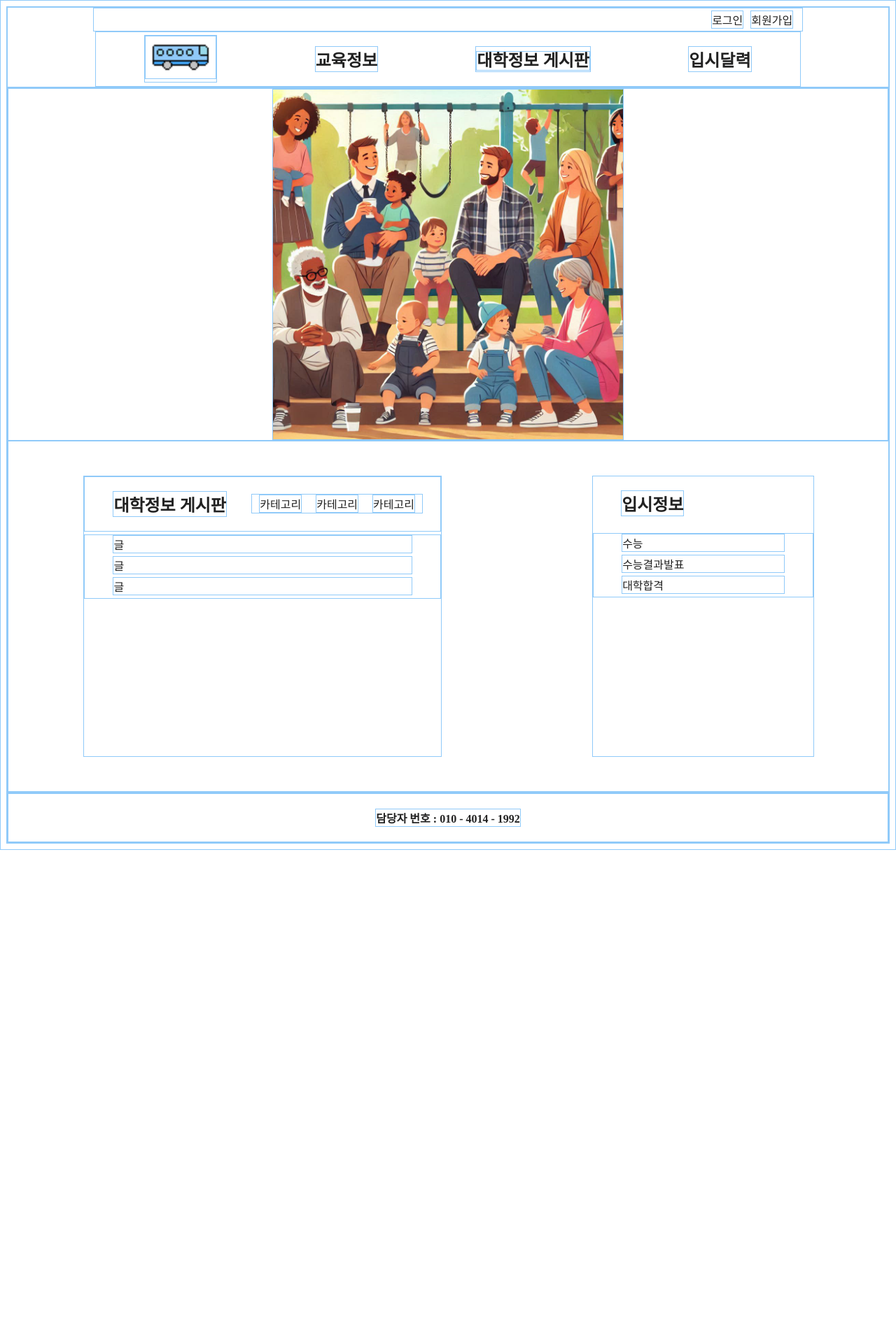
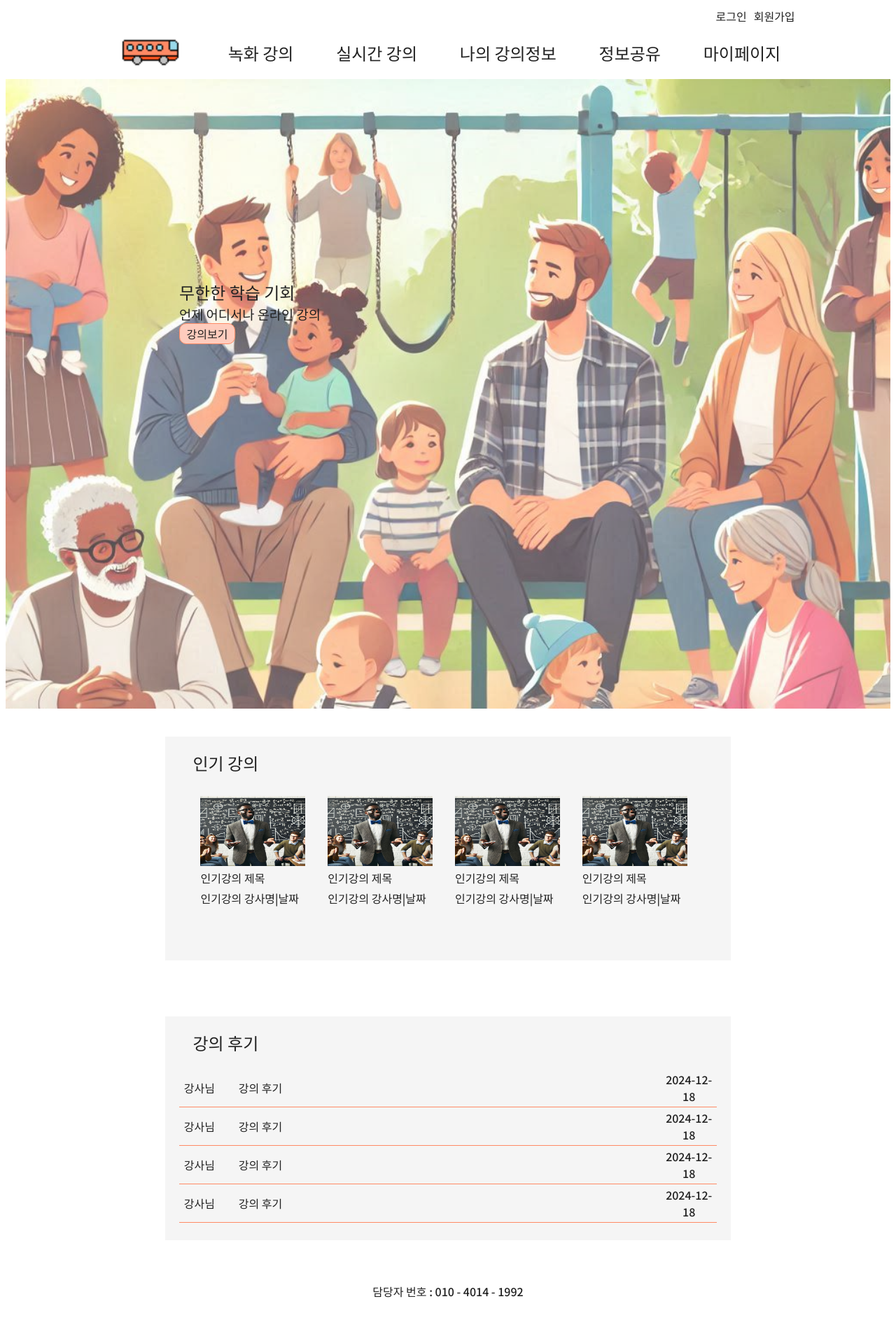
Before and after one commit to BusLastStop/onlineclass, a Java web app: page / in a window 1280 px wide. Shown: the whole page at 70% size. Before the commit the page ends 1215 px from the top, so only its background shows below. Run offline with Tomcat 11, a stand-in JSP engine, Linux system fonts and the light colour scheme.

Commit message:
make main page

```diff
--- a/src/main/webapp/WEB-INF/views/common/header.jsp
+++ b/src/main/webapp/WEB-INF/views/common/header.jsp
@@ -6,11 +6,18 @@
 <html>
 <head>
 <meta charset="UTF-8">
-<link rel="icon" href="${path}/resources/images/blue.png" type="image/x-icon"/>
-<link rel="preconnect" href="https://fonts.googleapis.com">
+<link rel="icon" href="${path}/resources/images/red.png" type="image/x-icon"/>
+<link href="https://fonts.googleapis.com/css2?family=Noto+Sans+KR:wght@500&display=swap" rel="stylesheet">
 <script src="https://code.jquery.com/jquery-3.7.1.min.js"></script>
 <style>
-	*{border:1px solid #90caf9;color:#212121;}
+	*{
+		font-family: "Noto Sans KR", serif;
+		font-optical-sizing: auto;
+		font-weight: 500;
+		font-style: normal;
+		/* border:1px solid #ff8a65; */
+		color:#212121;
+	}
 	body{ overflow-y:scroll;overflow-x:hidden; }
 	header{display:flex;flex-direction:column;align-items:center;}
 	div#headerUser{display:flex;justify-content:flex-end;align-items:center;width:80%;padding:3px}
@@ -22,17 +29,14 @@
 	#category>li{margin-left:10px;margin-right:10px}
 	.writer-container{background-color:f5f5f5;}
 	.writer-header{display:flex;justify-content:space-between;align-items:center;}
-	.writer-title{display:inline-block;margin-left:40px}
 	ul>li{list-style-type:none;}
-	.writer-section{padding-left:40px;padding-right:40px;margin:0;margin-top:4px;}
-	.writer-section>li{margin-bottom:4px;}
 	a{ text-decoration:none; }
 	.dropdown{ overflow:visible;max-height:21px;text-align:right;z-index:10; }
 	.dropdown>ul{ padding:0;margin:10px 0 0 0;display:flex;flex-direction:column;justify-content:center;background-color:white; }
 	.dropdown li{ padding:2px;text-align:center;width:90px;height:24px; }
 	.dropdownList{ display:none;cursor:pointer; }
 </style>
-<title>학부모 커뮤니티</title>
+<title>온라인 강의 사이트</title>
 </head>
 <body>
 <header>
@@ -55,10 +59,12 @@
 		</div>
 	</c:if>
 	<div id="headerMenu">
-		<a href="${path}"><img src="${path}/resources/images/blue.png" width="100" height="60"></a>
-		<h2>교육정보</h2>
-		<h2><a href="${path}/post/postlist.do">대학정보 게시판</a></h2>
-		<h2>입시달력</h2>
+		<a href="${path}"><img src="${path}/resources/images/red.png" width="100" height="60"></a>
+		<h2>녹화 강의</h2>
+		<h2>실시간 강의</h2>
+		<h2>나의 강의정보</h2>
+		<h2>정보공유</h2>
+		<h2>마이페이지</h2>
 	</div>
 	<script>
 		const dropdownList=()=>{
--- a/src/main/webapp/index.jsp
+++ b/src/main/webapp/index.jsp
@@ -1,33 +1,107 @@
 <%@ page language="java" contentType="text/html; charset=UTF-8"
     pageEncoding="UTF-8"%>
+<style>
+	.promotion{ position:absolute;top:50%;left:20%; }
+	.promotion *{ margin:0 }
+	.promotion button{ width:80px;height:30px;font-size:16px;border-radius:10px; }
+	.video-class{ width:80%;height:800px;min-width:510px;display:flex;flex-direction:column;justify-content:center;align-items:center; }
+	.list-container{ width:80%;height:40%;background-color:#f5f5f5; }
+	.title{ display:inline-block;margin-left:40px; }
+	.video-class .video-contents{ display:inline-block;width:20%;padding:10px;margin:0; }
+	.video-contents img{ width:150px;height:100px; }
+	.video-contents h4{ margin:5px 0 5px 0; }
+	.video-contents p{ margin:0; }
+	.lecture-review{ width:95%;height:10%;margin:auto;border-bottom:1px solid #ff8a65; }
+	.lecture-review .instructor{ width:10%;padding-left:5px; }
+	.lecture-review .review-content{ width:80%;padding-left:5px; }
+	.lecture-review .review-date{ width:10%;text-align:center; }
+	button{ border:1px solid #ff8a65;background-color:#ffccbd; }
+</style>
 <jsp:include page="/WEB-INF/views/common/header.jsp"/>
 <section>
-	<div style="display:flex;justify-content:space-around;">
-		<img src="${pageContext.request.contextPath}/resources/images/community.png" width="500" height="500">
+	<div style="display:flex;justify-content:center;align-items:flex-start;overflow:hidden;height:900px;">
+		<img src="${pageContext.request.contextPath}/resources/images/community.png" width="100%" style="opacity:70%;">
+		<div class="promotion">
+			<h2 style="color:#212121;">무한한 학습 기회</h2>
+			<h3 style="color:#212121;">언제 어디서나 온라인 강의</h3>
+			<button style="color:#212121;">강의보기</button>
+		</div>
 	</div>
-	<div style="display:flex;justify-content:space-around;align-items:center;width:100%;height:500px;">
-		<div class="writer-container" style="width:40%;height:400px;min-width:510px;">
-			<div class="writer-header">
-				<h2 class="writer-title">대학정보 게시판</h2>
-				<ul id="category">
-					<li>카테고리</li>
-					<li>카테고리</li>
-					<li>카테고리</li>
-				</ul>
+	<div style="display:flex;justify-content:center;align-items:center;">
+		<div class="video-class">
+			<div class="list-container">
+				<h2 class="title">인기 강의</h2><br>
+				<div style="display:flex;justify-content:center;align-items:center;">
+					<div class="video-contents">
+						<img src="${pageContext.request.contextPath}/resources/images/class1.jpeg" alt="강의사진">
+						<h4>인기강의 제목</h4>
+						<div style="display:flex;">
+							<p>인기강의 강사명</p>
+							<p>|</p>
+							<p>날짜</p>
+						</div>
+					</div>
+					<div class="video-contents">
+						<img src="${pageContext.request.contextPath}/resources/images/class1.jpeg" alt="강의사진">
+						<h4>인기강의 제목</h4>
+						<div style="display:flex;">
+							<p>인기강의 강사명</p>
+							<p>|</p>
+							<p>날짜</p>
+						</div>
+					</div>
+					<div class="video-contents">
+						<img src="${pageContext.request.contextPath}/resources/images/class1.jpeg" alt="강의사진">
+						<h4>인기강의 제목</h4>
+						<div style="display:flex;">
+							<p>인기강의 강사명</p>
+							<p>|</p>
+							<p>날짜</p>
+						</div>
+					</div>
+					<div class="video-contents">
+						<img src="${pageContext.request.contextPath}/resources/images/class1.jpeg" alt="강의사진">
+						<h4>인기강의 제목</h4>
+						<div style="display:flex;">
+							<p>인기강의 강사명</p>
+							<p>|</p>
+							<p>날짜</p>
+						</div>
+					</div>
+				</div>
 			</div>
-			<ul class="writer-section">
-				<li>글</li>
-				<li>글</li>
-				<li>글</li>
-			</ul>
-		</div>
-		<div class="writer-container" style="width:25%;height:400px;min-width:300px;">
-			<h2 class="writer-title">입시정보</h2>
-			<ul class="writer-section">
-				<li>수능</li>
-				<li>수능결과발표</li>
-				<li>대학합격</li>
-			</ul>
+			<div style="height:10%;"></div>
+			<div class="list-container">
+				<h2 class="title">강의 후기</h2><br>
+				<table class="lecture-review">
+					<tr>
+						<td class="instructor">강사님</td>
+						<td class="review-content">강의 후기</td>
+						<td class="review-date">2024-12-18</td>
+					</tr>
+				</table>
+				<table class="lecture-review">
+					<tr>
+						<td class="instructor">강사님</td>
+						<td class="review-content">강의 후기</td>
+						<td class="review-date">2024-12-18</td>
+					</tr>
+				</table>
+				<table class="lecture-review">
+					<tr>
+						<td class="instructor">강사님</td>
+						<td class="review-content">강의 후기</td>
+						<td class="review-date">2024-12-18</td>
+					</tr>
+				</table>
+				<table class="lecture-review">
+					<tr>
+						<td class="instructor">강사님</td>
+						<td class="review-content">강의 후기</td>
+						<td class="review-date">2024-12-18</td>
+					</tr>
+				</table>
+			</div>
 		</div>
 	</div>
 </section>
```
Also changed, not shown: src/main/webapp/resources/images/class1.jpeg (added), 1 other file.
